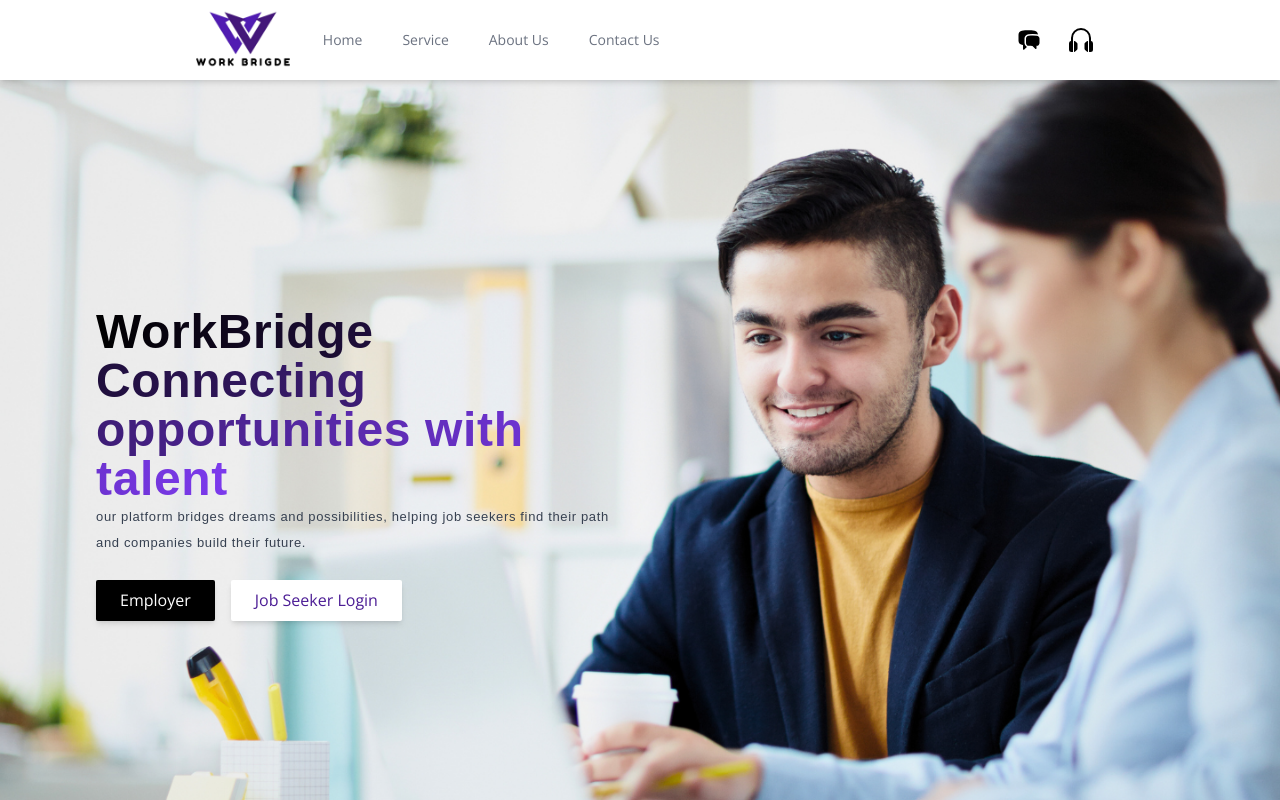
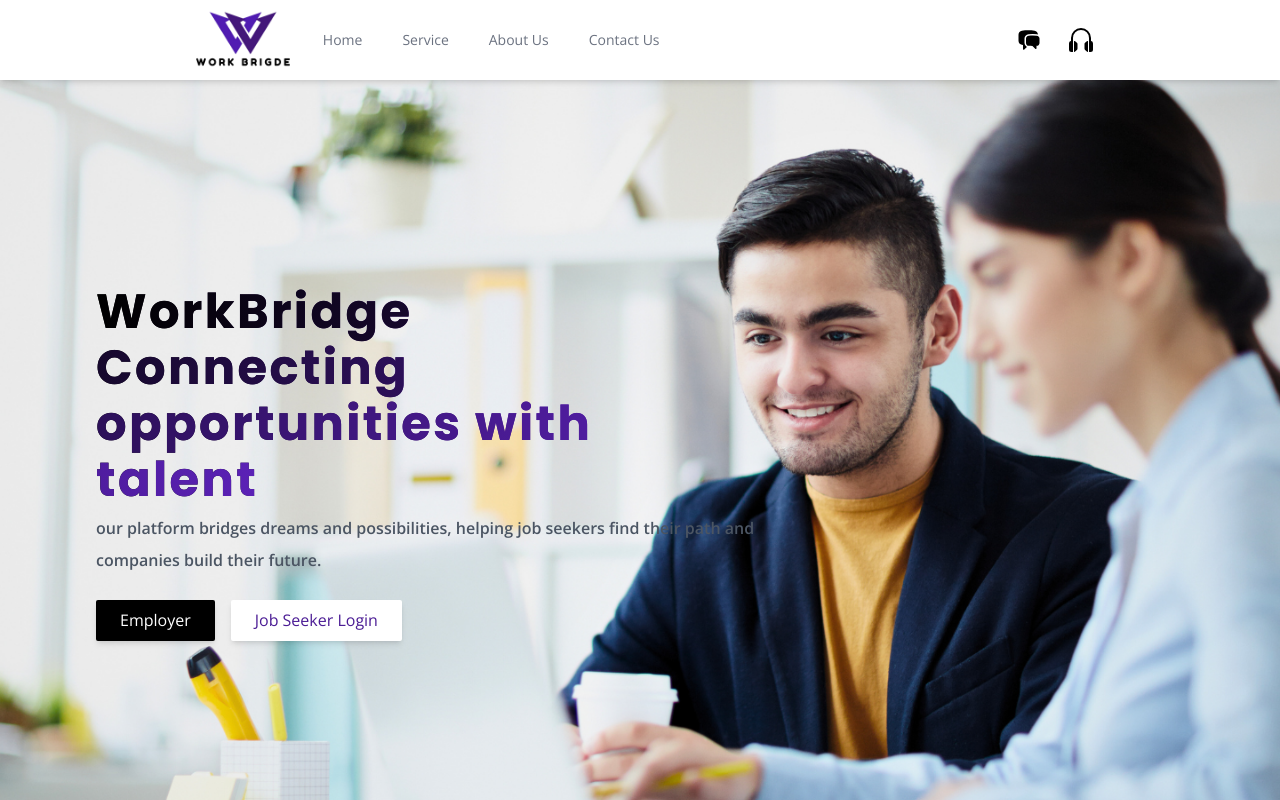
Before and after one commit to MidhunPM6/WorkBridge_Job_Portal-front-end, a React (Create React App) app: page / in a window 1280 px wide. Shown: the top 800 px of the page. Built offline with nearby package versions, Linux system fonts and the light colour scheme; no server answers.

Commit message:
style:Refactor the Landing page and authentication UI

```diff
--- a/src/Components/Jobseeker-Components/Authentication/Login.jsx
+++ b/src/Components/Jobseeker-Components/Authentication/Login.jsx
@@ -6,7 +6,7 @@ import 'react-toastify/dist/ReactToastify.css'
 import axios from 'axios'
 import { axiosInstance } from '../../../Axios/Axios-instance'
 import logo from '../../../assets/lightlogo.png'
-import { useDispatch, useSelector } from 'react-redux'
+import { useDispatch} from 'react-redux'
 import { setUserDetails } from '../../../Redux/UserSlice'
 import GoogleButton from '../../GoogleAuth/GoogleButton'
 import { authRedirect } from '../../GoogleAuth/googleAuth'
@@ -68,7 +68,7 @@ const Login = () => {
 
   return (
     <>
-      <div className='lg:flex font-poppinn  m-10 flex justify-center  md:pt-10 h-[80vh]  '>
+      <div className='lg:flex lg:flex-row flex flex-col font-poppinn min-h-screen lg:m-0 m-5 justify-center  md:pt-10   '>
         <ToastContainer
           position='top-right'
           autoClose={5000}
@@ -81,7 +81,7 @@ const Login = () => {
           pauseOnHover
           theme='dark'
         />
-        <div className='flex flex-col justify-around items-center h-full p-7 lg:w-[35vw] bg-gradient-to-b from-violet-950 to-black shadow-2xl'>
+        <div className='flex flex-col justify-around items-center  p-7 lg:w-[35vw] bg-gradient-to-b from-violet-950 to-black shadow-2xl'>
           <div className='flex flex-col items-center'>
             <img src={logo} alt='' className='w-24' />
             <h1 className='text-white lg:text-3xl text-3xl lg:tracking-[5px]'>
@@ -89,14 +89,14 @@ const Login = () => {
             </h1>
           </div>
 
-          <p className='flex flex-col items-center text-sm text-gray-200 tracking-wider  '>
+          <p className='lg:flex lg:flex-col lg:mt-0 m-3  items-center  text-sm text-gray-200 tracking-wider  '>
             <span>Log in to continue your job search.</span>
             Find the right job faster with personalized recommendations.
           </p>
         </div>
 
-        <div className='lg:w-[35vw]  lg: flex flex-col justify-center items-center lg:pt-0 pt-4 bg-slate-50 '>
-          <div className='flex flex-col items-center bg-white m-2 p-4 lg:p-8 rounded-md  shadow-md'>
+        <div className='lg:w-[35vw]  lg:flex flex-col justify-center items-center lg:pt-0 pt-4 bg-slate-50 '>
+          <div className='flex flex-col lg:mt-0 mt-5 items-center bg-white m-2 p-4 lg:p-8 rounded-md  shadow-md'>
             <h1 className='text-2xl lg:text-2xl font-bold  '>Login</h1>
             <form
               action=''
--- a/src/Components/Jobseeker-Components/Authentication/SignUp.jsx
+++ b/src/Components/Jobseeker-Components/Authentication/SignUp.jsx
@@ -58,7 +58,7 @@ const SignUp = () => {
 
   return (
     <>
-      <div className='lg:flex font-poppinn  m-10 flex justify-center  md:pt-10 h-[80vh]  '>
+      <div className='lg:flex lg:flex-row  flex-col font-poppinn  lg:m-0 m-5 flex justify-center  md:pt-10 min-h-screen  '>
         <ToastContainer
           position='top-right'
           autoClose={5000}
@@ -71,22 +71,22 @@ const SignUp = () => {
           pauseOnHover
           theme='dark'
         />
-        <div className='flex flex-col justify-around items-center h-full p-7 lg:w-[35vw] bg-gradient-to-b from-violet-950 to-black shadow-2xl'>
+        <div className='flex flex-col justify-around items-center  p-7 lg:w-[35vw] bg-gradient-to-b from-violet-950 to-black shadow-2xl'>
           <div className='flex flex-col items-center'>
             <img src={logo} alt='' className='w-24' />
-            <h1 className='text-white lg:text-3xl text-3xl lg:tracking-[5px]'>
+            <h1 className='text-white  lg:text-3xl text-3xl lg:tracking-[5px]'>
               WorkBridge
             </h1>
           </div>
-          <p className='flex flex-col items-center text-sm  text-gray-200 tracking-wider '>
+          <p className='lg:flex lg:flex-col lg:mt-0 m-3  items-center  text-sm text-gray-200 tracking-wider  '>
             <span className=''>Join WorkBridge Today!</span>
             Create an account to discover new job opportunities and grow your
             career.
           </p>
         </div>
 
-        <div className='lg:w-[35vw]  lg: flex flex-col justify-center items-center lg:pt-0 pt-4 bg-slate-50 '>
-          <div className='flex flex-col items-center bg-white m-2 p-4 lg:p-8 rounded-md  shadow-md'>
+        <div className='lg:w-[35vw]  lg:flex flex-col justify-center items-center lg:pt-0 pt-4 bg-slate-50 '>
+          <div className='flex flex-col lg:mt-0 mt-5 items-center bg-white m-2 p-4 lg:p-8 rounded-md  shadow-md'>
             <h1 className='text-2xl lg:text-2xl font-bold  '>Sign In </h1>
             <form
               action=''
--- a/src/Components/Jobseeker-Components/LandingPage/LandingPage.jsx
+++ b/src/Components/Jobseeker-Components/LandingPage/LandingPage.jsx
@@ -3,13 +3,9 @@ import { useNavigate } from 'react-router-dom'
 import heroimg from '../../../assets/Heroimg.png'
 import { useSelector } from 'react-redux'
 
-
 const HomeMain = () => {
   const navigate = useNavigate()
   const user = useSelector(state => state.user.user)
-
-
-
 
   return (
     <>
@@ -24,16 +20,20 @@ const HomeMain = () => {
         />
 
         <div className='relative z-10 w-full px-6 md:px-12 lg:px-24 flex flex-col items-start h-auto '>
-
-          <p className='text-sm text-gray-700 lg:text-[13px] tracking-wider leading-loose mt-20 lg:mt-2 lg:w-[41vw] w-[50%] font-poppins font-medium '>
-            {' '}
-            <span className='text-4xl lg:text-5xl font-bold bg-gradient-to-r from-black to-violet-600 bg-clip-text text-transparent'>
-              WorkBridge Connecting opportunities with talent
-            </span>
-            <br />our platform bridges dreams
-            and possibilities, helping job seekers find their path and companies
-            build their future.
-          </p>
+          <div className='lg:flex lg:flex-col flex-wrap justify-center text-2xl  lg:text-5xl font-bold   tracking-wider  bg-gradient-to-r from-black to-violet-800 bg-clip-text text-transparent'>
+            <p className='text-xs   text-gray-700 lg:text-[13px] tracking-wider leading-6 lg:leading-10 mt-20 lg:mt-2 lg:w-[41vw] w-[35vw] font-poppins font-medium '>
+              {' '}
+              <span className='text-3xl lg:text-5xl lg:tracking-wider   font-bold bg-gradient-to-r from-black to-violet-800 bg-clip-text text-transparent'>
+                WorkBridge Connecting <br />{' '}
+                <span>opportunities with talent</span>
+              </span>
+            </p>
+          </div>
+            <div className='lg:flex lg:flex-col  lg:items-center leading-loose text-gray-600 font-semibold'>
+              <p className='lg:w-full w-[33vw]'>our platform bridges dreams and possibilities, helping job seekers
+              find their path and </p>
+              <p className='lg:w-full w-[33vw]'>companies build their future.</p>
+            </div>
 
           <div className='flex  gap-4 mb-10 mt-6'>
             {user?.name ? (
@@ -62,10 +62,8 @@ const HomeMain = () => {
               </>
             )}
           </div>
-
         </div>
       </div>
-
     </>
   )
 }
--- a/src/index.css
+++ b/src/index.css
@@ -1,17 +1,24 @@
-
-html, body {
-  font-family: "Open Sans", sans-serif;
-  margin: 0;
-  padding: 0;
-}
-
-
-
-@import url('https://fonts.googleapis.com/css2?family=Bricolage+Grotesque:opsz,wght@12..96,200..800&display=swap');
-@import url('https://fonts.googleapis.com/css2?family=Bricolage+Grotesque:opsz,wght@12..96,200..800&family=Poppins:ital,wght@0,100;0,200;0,300;0,400;0,500;0,600;0,700;0,800;0,900;1,100;1,200;1,300;1,400;1,500;1,600;1,700;1,800;1,900&display=swap');
+@import url('https://fonts.googleapis.com/css2?family=Open+Sans:wght@300;400;600;700&display=swap');
+@import url('https://fonts.googleapis.com/css2?family=Bricolage+Grotesque:wght@400;600;800&display=swap');
+@import url('https://fonts.googleapis.com/css2?family=Poppins:wght@300;400;600;700&display=swap');
 @import url('https://fonts.googleapis.com/css2?family=Kaushan+Script&display=swap');
-@import url('https://fonts.googleapis.com/css2?family=Kaushan+Script&family=Open+Sans:ital,wght@0,300..800;1,300..800&display=swap');
 
 @tailwind base;
 @tailwind components;
 @tailwind utilities;
+
+@layer base {
+  html {
+    font-size: 16px;
+    -webkit-text-size-adjust: 100%;
+  }
+
+  body {
+    @apply font-sans;
+    text-rendering: optimizeLegibility;
+    -webkit-font-smoothing: antialiased;
+    -moz-osx-font-smoothing: grayscale;
+    margin: 0;
+    padding: 0;
+  }
+}
--- a/tailwind.config.js
+++ b/tailwind.config.js
@@ -8,10 +8,11 @@ module.exports = {
   theme: {
     extend: {
       fontFamily: {
+        sans: ['Open Sans', 'sans-serif'],
         bricolage: ["Bricolage Grotesque", "sans-serif"],
         poppins : ["Poppins", "sans-serif"],
         Kaushan : ["Kaushan Script", "cursive"],
-        OpenSans : ["Open Sans", "sans-serif"],
+
 
       },
       letterSpacing: {
```
